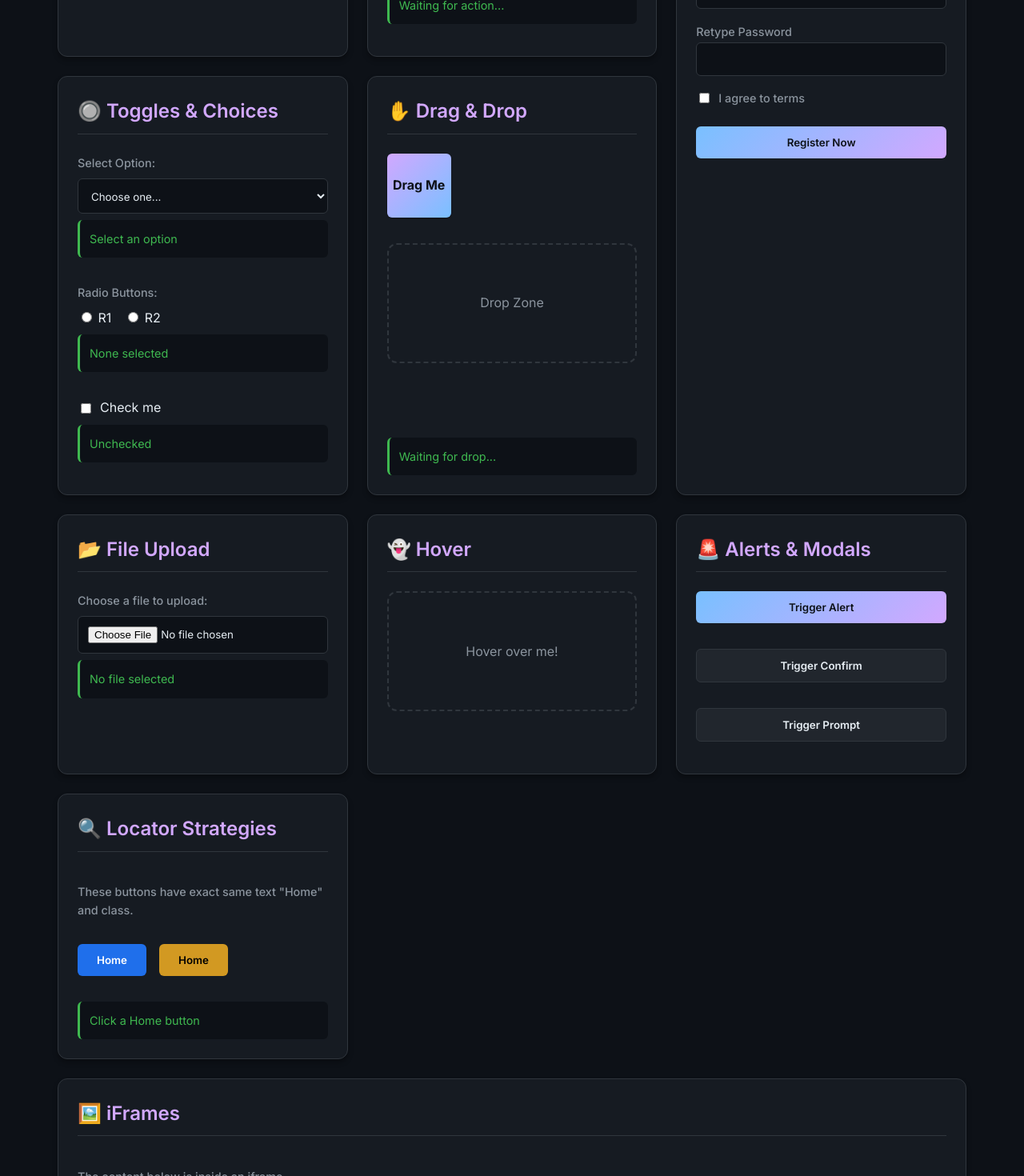
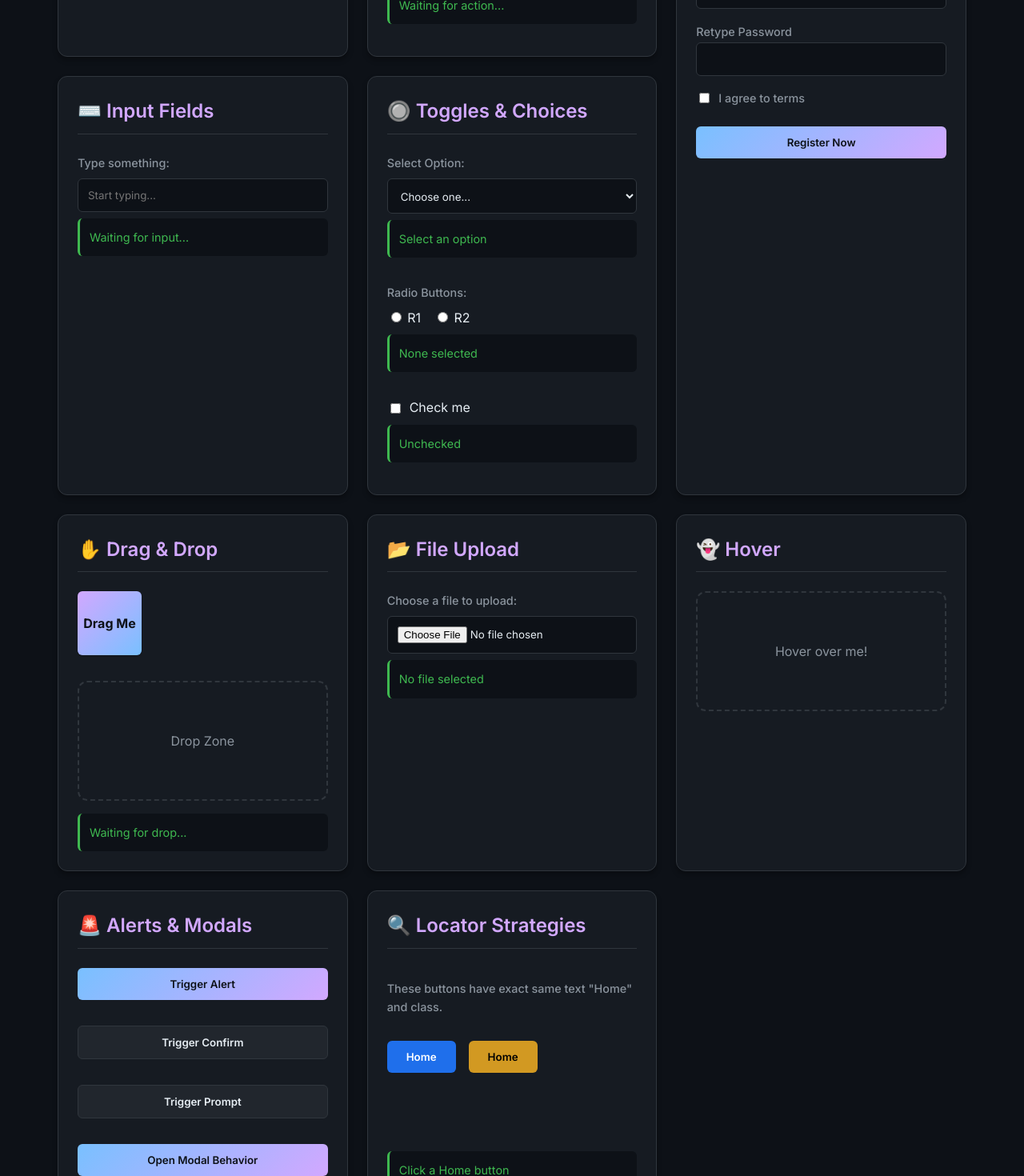
Before and after one commit to Animesh66/demo-ui-actions-perform, a React (Vite) app: page /home in a window 1280 px wide. Shown: the part 780-2250 px from the top of the page at 80% size. Built offline with nearby package versions, Linux system fonts and the light colour scheme.

Commit message:
Updated the status with details.

```diff
--- a/src/App.jsx
+++ b/src/App.jsx
@@ -1,7 +1,101 @@
-import { useState, useRef, useEffect } from 'react'
+import { useState, useEffect } from 'react'
+import { Link, Route, Routes, NavLink, Navigate, useLocation } from 'react-router-dom'
 import './App.css'
 
 function App() {
+  return (
+    <>
+      <nav className="navbar">
+        <div className="nav-content">
+          <Link to="/home" className="nav-brand">
+            <img src="/logo.png" alt="Logo" className="app-logo-small" style={{ width: '30px', height: '30px', borderRadius: '50%' }} />
+            learnwithanimesh
+          </Link>
+          <ul className="nav-links">
+            <li><NavLink to="/home" className={({ isActive }) => `nav-link ${isActive ? 'active' : ''}`}>Home</NavLink></li>
+            <li><NavLink to="/about-us" className={({ isActive }) => `nav-link ${isActive ? 'active' : ''}`}>About Us</NavLink></li>
+            <li><NavLink to="/contact-us" className={({ isActive }) => `nav-link ${isActive ? 'active' : ''}`}>Contact Us</NavLink></li>
+            <li><NavLink to="/login" className={({ isActive }) => `nav-link ${isActive ? 'active' : ''}`}>Login</NavLink></li>
+            <li><NavLink to="/register" className={({ isActive }) => `nav-link btn btn-primary ${isActive ? 'active' : ''}`} style={{ padding: '0.4rem 1rem' }}>Register</NavLink></li>
+          </ul>
+        </div>
+      </nav>
+
+      <div className="app-container">
+        <div className="header">
+          <div className="title-container">
+            <img src="/logo.png" alt="Animesh Logo" className="app-logo" />
+            <h1>learnwithanimesh</h1>
+          </div>
+          <p>a demo web application</p>
+        </div>
+
+        <Routes>
+          <Route path="/" element={<Navigate to="/home" replace />} />
+          <Route path="/home" element={<HomePlayground />} />
+          <Route path="/about-us" element={<AboutUs />} />
+          <Route path="/contact-us" element={<ContactUs />} />
+          <Route path="/login" element={<Login />} />
+          <Route path="/register" element={<RegisterPage />} />
+        </Routes>
+
+        <footer className="footer">
+          <div className="footer-content">
+            <div className="footer-links">
+              <Link to="#" className="footer-link">Terms of Service</Link>
+              <Link to="#" className="footer-link">Privacy Policy</Link>
+            </div>
+            <p className="footer-copy">© {new Date().getFullYear()} learnwithanimesh. All rights reserved.</p>
+          </div>
+        </footer>
+      </div>
+    </>
+  )
+}
+
+// Page Components
+const AboutUs = () => (
+  <div className="card">
+    <h2>About Us</h2>
+    <p>Welcome to learnwithanimesh! This platform is designed to help QA engineers and developers master Playwright automation actions.</p>
+    <p>We provide a safe, local environment to test everything from basic clicks to complex iFrame and modal interactions.</p>
+  </div>
+)
+
+const ContactUs = () => (
+  <div className="card">
+    <h2>Contact Us</h2>
+    <p>Have questions or suggestions?</p>
+    <p>Email us at: <strong>demo@learnwithanimesh.com</strong></p>
+    <p>Or find us on social media!</p>
+  </div>
+)
+
+const Login = () => (
+  <div className="card" style={{ maxWidth: '400px', margin: '0 auto' }}>
+    <h2>Login</h2>
+    <div className="control-group">
+      <label className="label">Username</label>
+      <input type="text" className="input-field" placeholder="Enter username" />
+    </div>
+    <div className="control-group">
+      <label className="label">Password</label>
+      <input type="password" className="input-field" placeholder="Enter password" />
+    </div>
+    <button className="btn btn-primary" style={{ marginTop: '1rem', width: '100%' }}>Login</button>
+  </div>
+)
+
+const RegisterPage = () => (
+  <div className="card" style={{ maxWidth: '400px', margin: '0 auto' }}>
+    <h2>Create Account</h2>
+    <p className="label">This is a separate registration page route.</p>
+    <button className="btn btn-primary" style={{ marginTop: '1rem', width: '100%' }}>Sign Up</button>
+  </div>
+)
+
+// Main Playground Component (Extracted logic from previous App component)
+const HomePlayground = () => {
   const [toasts, setToasts] = useState([])
   const [actionMessage, setActionMessage] = useState({
     click: 'Waiting for action...',
@@ -158,33 +252,7 @@ function App() {
 
   return (
     <>
-      <nav className="navbar">
-        <div className="nav-content">
-          <a href="#" className="nav-brand">
-            <img src="/logo.png" alt="Logo" style={{ width: '30px', height: '30px', borderRadius: '50%' }} />
-            learnwithanimesh
-          </a>
-          <ul className="nav-links">
-            <li><a href="#" className="nav-link active">Home</a></li>
-            <li><a href="#" className="nav-link">About Us</a></li>
-            <li><a href="#" className="nav-link">Contact Us</a></li>
-            <li><a href="#" className="nav-link">Login</a></li>
-            <li><a href="#" className="nav-link btn btn-primary" style={{ padding: '0.4rem 1rem' }}>Register</a></li>
-          </ul>
-        </div>
-      </nav>
-
-      <div className="app-container">
-        <div className="header">
-          <div className="title-container">
-            <img src="/logo.png" alt="Animesh Logo" className="app-logo" />
-            <h1>learnwithanimesh</h1>
-          </div>
-          <p>a demo web application</p>
-        </div>
-
       <div className="section-grid">
-
         {/* Settings */}
         <div className="card">
           <h2>⚙️ Configuration</h2>
@@ -338,6 +406,23 @@ function App() {
           </form>
         </div>
 
+        {/* Input Fields */}
+        <div className="card">
+          <h2>⌨️ Input Fields</h2>
+          <div className="control-group">
+            <label className="label">Type something:</label>
+            <input
+              id="text-input"
+              type="text"
+              className="input-field"
+              value={inputValue}
+              onChange={handleInputChange}
+              placeholder="Start typing..."
+            />
+            <div className="message-area" id="input-msg">{actionMessage.input}</div>
+          </div>
+        </div>
+
         {/* Dropdowns & Toggles */}
         <div className="card">
           <h2>🔘 Toggles & Choices</h2>
@@ -485,6 +570,15 @@ function App() {
               Trigger Prompt
             </button>
           </div>
+          <div className="control-group">
+            <button
+              id="open-modal-btn"
+              className="btn btn-primary"
+              onClick={() => setShowModal(true)}
+            >
+              Open Modal Behavior
+            </button>
+          </div>
         </div>
 
         {/* Duplicate Locators */}
@@ -621,18 +715,6 @@ function App() {
           </div>
         ))}
       </div>
-
-        <footer className="footer">
-          <div className="footer-content">
-            <div className="footer-links">
-              <a href="#" className="footer-link">Terms of Service</a>
-              <a href="#" className="footer-link">Privacy Policy</a>
-            </div>
-            <p className="footer-copy">© {new Date().getFullYear()} learnwithanimesh. All rights reserved.</p>
-          </div>
-        </footer>
-
-      </div>
     </>
   )
 }
```
Also changed, not shown: 1 other file (tests, documents, lock files or other folders). Lines whose indentation alone changed are shown as unchanged.
